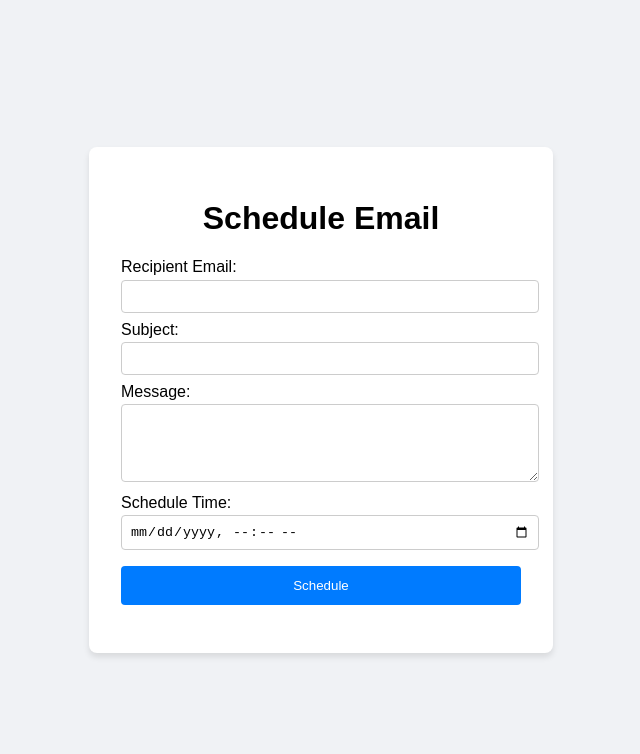
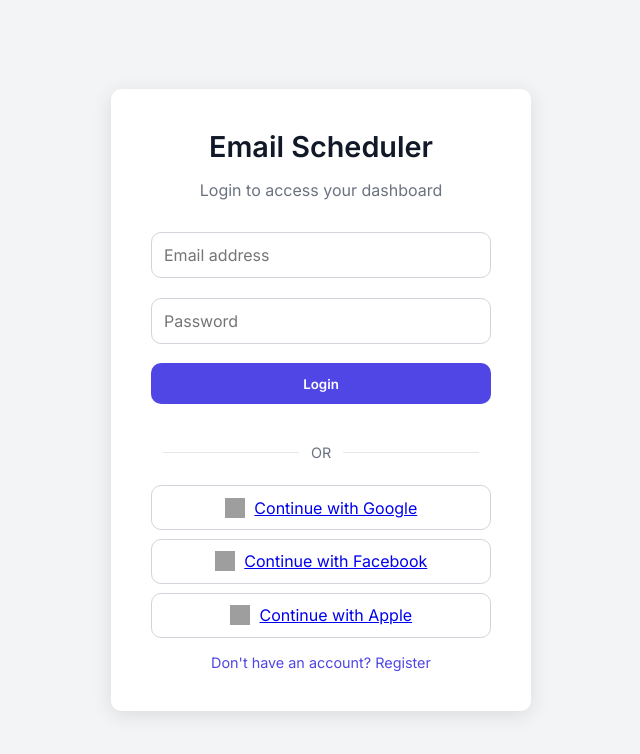
Before and after one commit to Cliff5565/email-scheduler, a website: page index.html in a window 1280 px wide. Shown: the whole page, without its empty margins (319-959 px from the left). Drawn offline with Linux system fonts and the light colour scheme; grey boxes are pictures that could not be loaded.

Commit message:
Update index.html

```diff
--- a/index.html
+++ b/index.html
@@ -1,91 +1,220 @@
 <!DOCTYPE html>
 <html lang="en">
 <head>
-  <meta charset="UTF-8" />
-  <meta name="viewport" content="width=device-width, initial-scale=1.0"/>
-  <title>Email Scheduler</title>
+  <meta charset="UTF-8">
+  <title>Email Scheduler - Login</title>
+  <meta name="viewport" content="width=device-width, initial-scale=1.0">
+
+  <!-- Google Fonts -->
+  <link href="https://fonts.googleapis.com/css2?family=Inter:wght@400;600&display=swap" rel="stylesheet">
+
   <style>
+    :root {
+      --primary: #4f46e5;
+      --primary-dark: #3730a3;
+      --bg: #f3f4f6;
+      --card-bg: #ffffff;
+      --text: #111827;
+      --text-light: #6b7280;
+      --radius: 10px;
+      --shadow: 0 4px 20px rgba(0,0,0,0.1);
+    }
+
+    * {
+      margin: 0; padding: 0; box-sizing: border-box;
+      font-family: 'Inter', sans-serif;
+    }
+
     body {
-      font-family: Arial, sans-serif;
-      background: #f0f2f5;
+      background: var(--bg);
       display: flex;
+      align-items: center;
       justify-content: center;
-      align-items: center;
       min-height: 100vh;
-      margin: 0;
+      padding: 20px;
     }
+
     .card {
-      background: #fff;
-      padding: 2rem;
-      border-radius: 8px;
-      box-shadow: 0 4px 6px rgba(0,0,0,0.1);
-      max-width: 400px;
+      background: var(--card-bg);
+      padding: 2.5rem;
+      border-radius: var(--radius);
+      box-shadow: var(--shadow);
       width: 100%;
+      max-width: 420px;
+      text-align: center;
     }
-    h1 { text-align: center; }
-    label { display: block; margin: 0.5rem 0 0.2rem; }
-    input, textarea {
-      width: 100%;
-      padding: 0.5rem;
-      border: 1px solid #ccc;
-      border-radius: 4px;
+
+    h1 {
+      margin-bottom: 1rem;
+      font-size: 1.8rem;
+      color: var(--text);
     }
-    button {
-      margin-top: 1rem;
+    p.subtitle {
+      margin-bottom: 2rem;
+      color: var(--text-light);
+    }
+
+    .form-group {
+      margin-bottom: 1.2rem;
+      text-align: left;
+    }
+
+    input {
       width: 100%;
       padding: 0.75rem;
-      background: #007bff;
-      color: #fff;
+      border: 1px solid #d1d5db;
+      border-radius: var(--radius);
+      font-size: 1rem;
+      outline: none;
+      transition: border 0.2s;
+    }
+    input:focus {
+      border-color: var(--primary);
+    }
+
+    button.primary {
+      width: 100%;
+      padding: 0.8rem;
+      background: var(--primary);
       border: none;
-      border-radius: 4px;
+      border-radius: var(--radius);
+      color: white;
+      font-weight: 600;
+      cursor: pointer;
+      transition: background 0.2s;
+      margin-bottom: 1rem;
+    }
+    button.primary:hover {
+      background: var(--primary-dark);
+    }
+
+    .divider {
+      display: flex;
+      align-items: center;
+      margin: 1.5rem 0;
+      color: var(--text-light);
+      font-size: 0.9rem;
+    }
+    .divider::before, .divider::after {
+      content: "";
+      flex: 1;
+      height: 1px;
+      background: #e5e7eb;
+      margin: 0 0.75rem;
+    }
+
+    .social-buttons {
+      display: flex;
+      flex-direction: column;
+      gap: 0.6rem;
+    }
+    .social-btn {
+      display: flex;
+      align-items: center;
+      justify-content: center;
+      padding: 0.7rem;
+      border-radius: var(--radius);
+      border: 1px solid #d1d5db;
+      background: white;
+      cursor: pointer;
+      transition: background 0.2s;
+      font-weight: 500;
+    }
+    .social-btn:hover {
+      background: #f9fafb;
+    }
+    .social-btn img {
+      width: 20px;
+      height: 20px;
+      margin-right: 0.6rem;
+    }
+
+    .toggle-link {
+      margin-top: 1rem;
+      font-size: 0.9rem;
+      color: var(--primary);
       cursor: pointer;
     }
-    button:hover { background: #0056b3; }
-    #result { margin-top: 1rem; text-align: center; }
   </style>
 </head>
 <body>
   <div class="card">
-    <h1>Schedule Email</h1>
-    <form id="form">
-      <label for="to">Recipient Email:</label>
-      <input type="email" id="to" name="to" required>
+    <h1>Email Scheduler</h1>
+    <p class="subtitle" id="formTitle">Login to access your dashboard</p>
 
-      <label for="subject">Subject:</label>
-      <input type="text" id="subject" name="subject" required>
+    <!-- Login/Register form -->
+    <form id="authForm">
+      <div class="form-group">
+        <input type="email" name="email" placeholder="Email address" required>
+      </div>
+      <div class="form-group">
+        <input type="password" name="password" placeholder="Password" required>
+      </div>
+      <button type="submit" class="primary" id="submitBtn">Login</button>
+    </form>
 
-      <label for="message">Message:</label>
-      <textarea id="message" name="message" rows="4" required></textarea>
+    <div class="divider">OR</div>
 
-      <label for="scheduleTime">Schedule Time:</label>
-      <input type="datetime-local" id="scheduleTime" name="scheduleTime" required>
+    <!-- Social Logins -->
+    <div class="social-buttons">
+      <a href="http://your-server.com/auth/google" class="social-btn">
+        <img src="https://cdn.jsdelivr.net/gh/simple-icons/simple-icons/icons/google.svg" alt="Google"> Continue with Google
+      </a>
+      <a href="http://your-server.com/auth/facebook" class="social-btn">
+        <img src="https://cdn.jsdelivr.net/gh/simple-icons/simple-icons/icons/facebook.svg" alt="Facebook"> Continue with Facebook
+      </a>
+      <a href="http://your-server.com/auth/apple" class="social-btn">
+        <img src="https://cdn.jsdelivr.net/gh/simple-icons/simple-icons/icons/apple.svg" alt="Apple"> Continue with Apple
+      </a>
+    </div>
 
-      <button type="submit">Schedule</button>
-    </form>
-    <p id="result"></p>
+    <div class="toggle-link" id="toggleForm">Don't have an account? Register</div>
   </div>
 
   <script>
-    const form = document.getElementById("form");
-    form.addEventListener("submit", async (e) => {
+    const authForm = document.getElementById("authForm");
+    const toggleLink = document.getElementById("toggleForm");
+    const formTitle = document.getElementById("formTitle");
+    const submitBtn = document.getElementById("submitBtn");
+
+    let isLogin = true;
+
+    // Toggle Login/Register
+    toggleLink.addEventListener("click", () => {
+      isLogin = !isLogin;
+      if (isLogin) {
+        formTitle.textContent = "Login to access your dashboard";
+        submitBtn.textContent = "Login";
+        toggleLink.textContent = "Don't have an account? Register";
+      } else {
+        formTitle.textContent = "Register a new account";
+        submitBtn.textContent = "Register";
+        toggleLink.textContent = "Already have an account? Login";
+      }
+    });
+
+    // Handle form submit
+    authForm.addEventListener("submit", async (e) => {
       e.preventDefault();
-      const data = {
-        to: form.to.value,
-        subject: form.subject.value,
-        message: form.message.value,
-        scheduleTime: form.scheduleTime.value
-      };
+      const data = Object.fromEntries(new FormData(authForm).entries());
+      const endpoint = isLogin ? "/auth/login" : "/auth/register";
 
       try {
-        const res = await fetch("/schedule", {
+        const res = await fetch("http://your-server.com" + endpoint, {
           method: "POST",
           headers: { "Content-Type": "application/json" },
-          body: JSON.stringify(data)
+          body: JSON.stringify(data),
+          credentials: "include"
         });
-        const text = await res.text();
-        document.getElementById("result").innerText = text;
+        const result = await res.json();
+
+        if (result.success) {
+          window.location.href = "dashboard.html";
+        } else {
+          alert(result.message || "❌ Authentication failed");
+        }
       } catch (err) {
-        document.getElementById("result").innerText = "❌ Error scheduling email.";
+        alert("⚠️ Unable to connect to server");
       }
     });
   </script>
```
